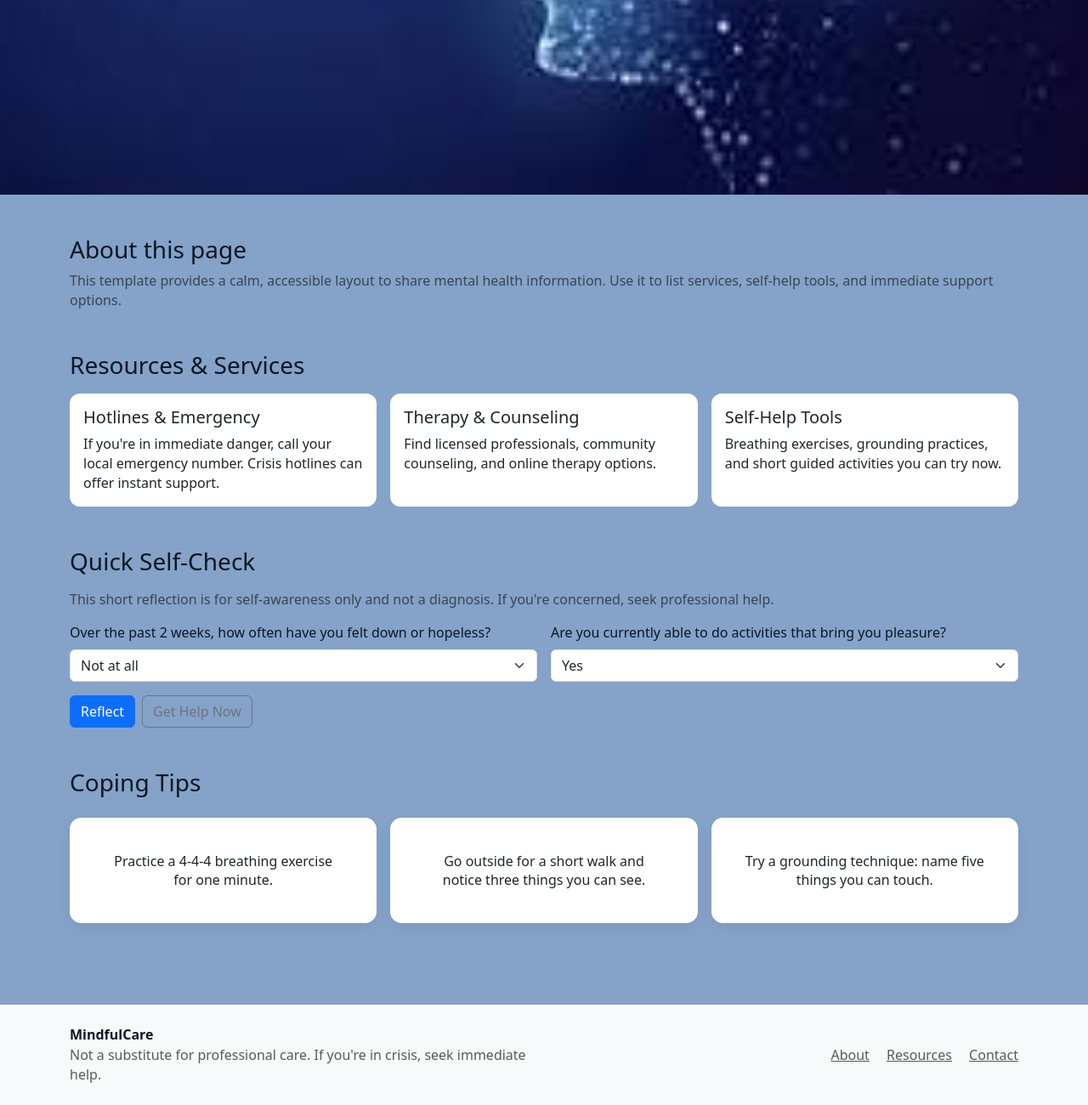
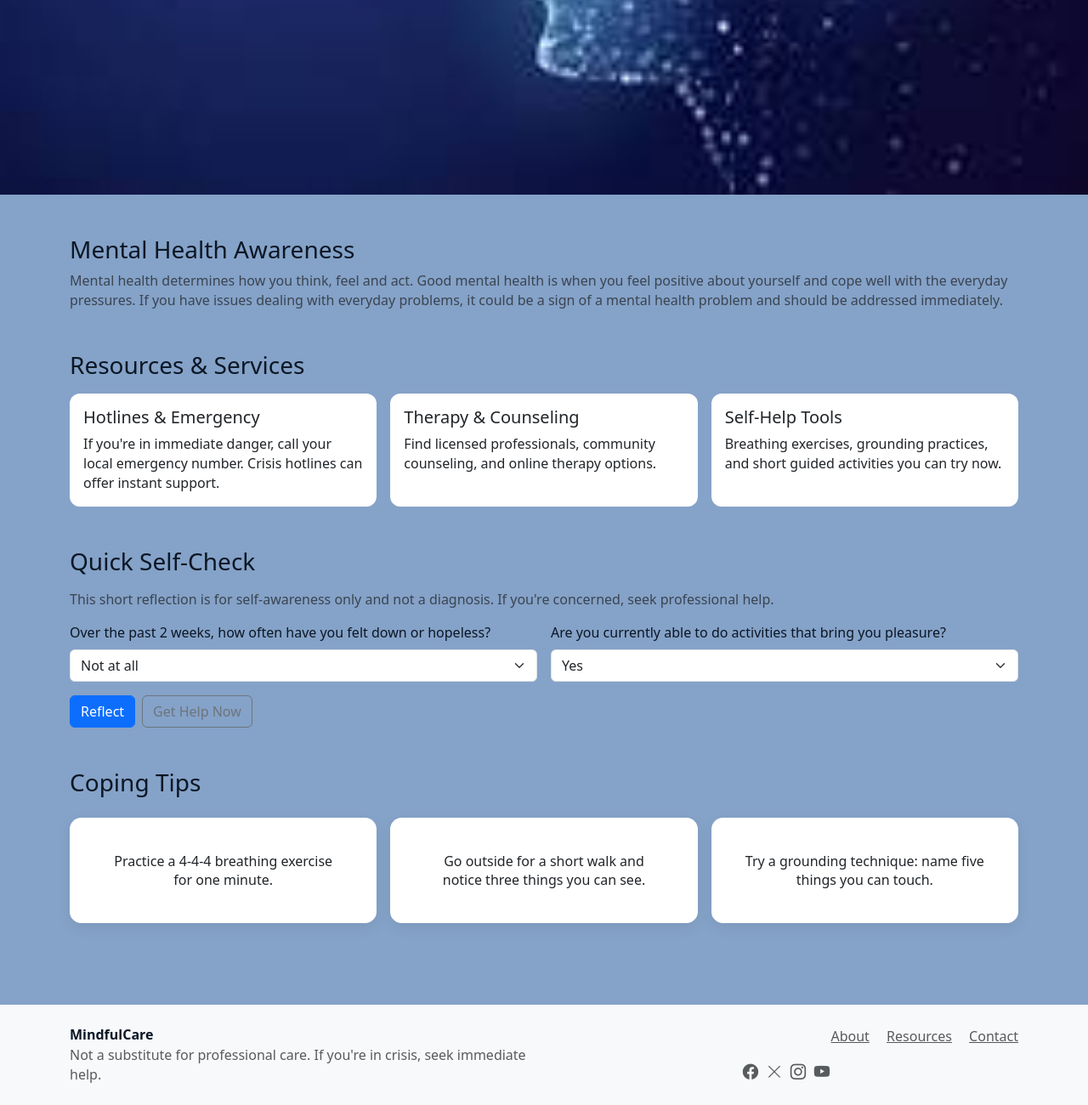
Before and after one commit to DarylMurphyCoder/mental-health, a website: page index.html in a window 1280 px wide. Shown: the part 571-1871 px from the top of the page at 85% size. Drawn offline with nearby package versions, Linux system fonts and the light colour scheme.

Commit message:
( Added social media icons )

```diff
--- a/assets/css/styles.css
+++ b/assets/css/styles.css
@@ -42,3 +42,9 @@ header {
 
 /* Navbar fixed sizing */
 .navbar.fixed-top{height:var(--nav-height);display:flex;align-items:center}
+
+/* Social icon list used in footer */
+.social-icons{gap:.6rem;align-items:center}
+.social-icons a{display:inline-flex;color:var(--muted);font-size:1.15rem;transition:color .18s ease,transform .12s ease}
+.social-icons a:hover{color:var(--brand);transform:translateY(-2px)}
+.social-icons a i{vertical-align:middle}
--- a/index.html
+++ b/index.html
@@ -60,8 +60,8 @@
 			<div class="container">
 				<!-- About -->
 				<section id="about" class="mb-5">
-					<h2 class="h3">About this page</h2>
-					<p class="text-muted">This template provides a calm, accessible layout to share mental health information. Use it to list services, self-help tools, and immediate support options.</p>
+					<h2 class="h3"> Mental Health Awareness </h2>
+					<p class="text-muted"> Mental health determines how you think, feel and act. Good mental health is when you feel positive about yourself and cope well with the everyday pressures. If you have issues dealing with everyday problems, it could be a sign of a mental health problem and should be addressed immediately.</p>
 				</section>
 
 				<!-- Resources -->
@@ -167,6 +167,23 @@
 						<a href="#about" class="text-muted me-3">About</a>
 						<a href="#resources" class="text-muted me-3">Resources</a>
 						<a href="#contact" class="text-muted">Contact</a>
+
+						<!-- Social icons -->
+						<!-- Social icons (centered) -->
+						<div class="social-icons d-flex justify-content-center mt-3" aria-label="Social links">
+							<a href="https://www.facebook.com/" target="_blank" rel="noopener noreferrer" aria-label="Facebook" class="text-muted">
+								<i class="bi bi-facebook" aria-hidden="true"></i>
+							</a>
+							<a href="https://x.com/" target="_blank" rel="noopener noreferrer" aria-label="X (formerly Twitter)" class="text-muted">
+								<i class="bi bi-x-lg" aria-hidden="true"></i>
+							</a>
+							<a href="https://www.instagram.com/" target="_blank" rel="noopener noreferrer" aria-label="Instagram" class="text-muted">
+								<i class="bi bi-instagram" aria-hidden="true"></i>
+							</a>
+							<a href="https://www.youtube.com/" target="_blank" rel="noopener noreferrer" aria-label="YouTube" class="text-muted">
+								<i class="bi bi-youtube" aria-hidden="true"></i>
+							</a>
+						</div>
 					</div>
 				</div>
 			</div>
```
